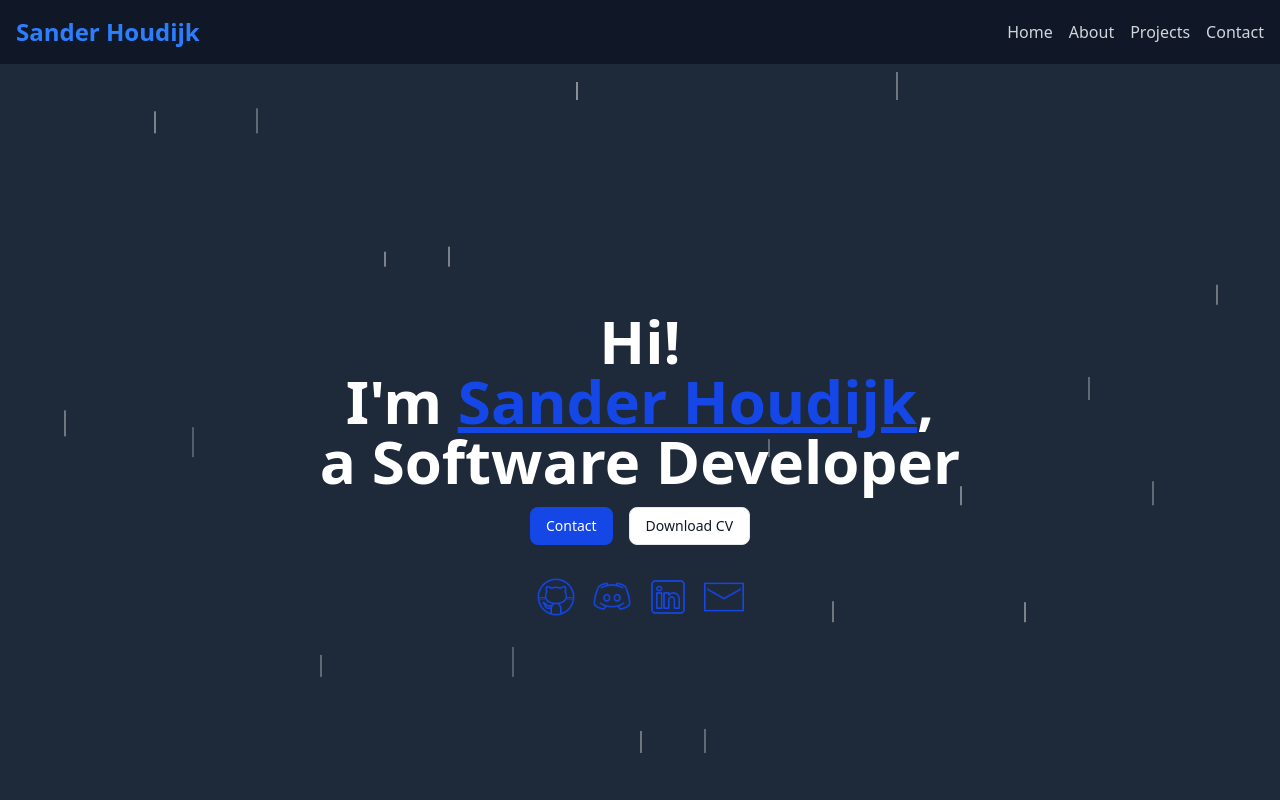
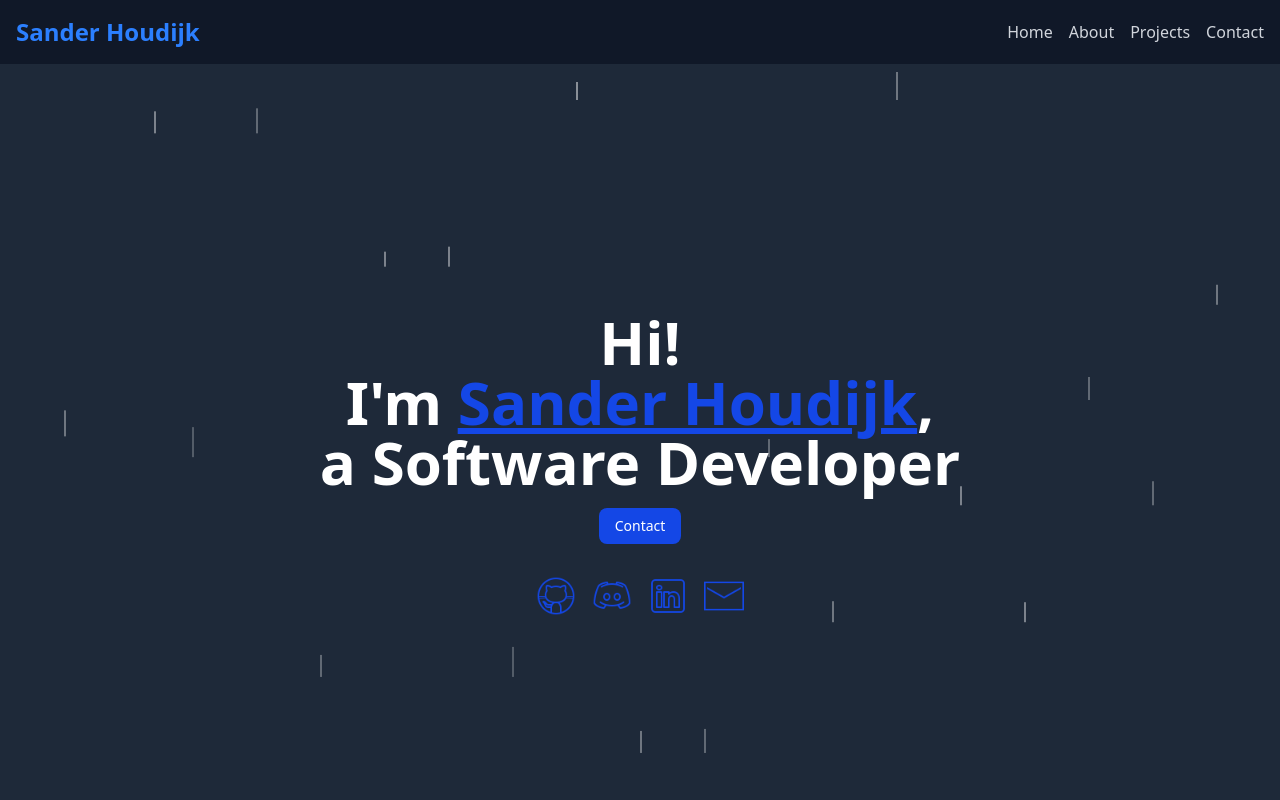
Before and after one commit to sanderhd/Portfolio-V2, a plain HTML site: page index.html in a window 1280 px wide. Shown: the top 800 px of the page. Drawn offline with nearby package versions, Linux system fonts and the light colour scheme.

Commit message:
Remove commented-out Download CV button from index.html

```diff
--- a/index.html
+++ b/index.html
@@ -122,7 +122,7 @@
         <h1 class="text-6xl font-bold text-center mb-4">Hi! <br>I'm <span class="text-blue-700 underline hover:text-blue-800"><a href="https://github.com/sanderhd" target="_blank">Sander Houdijk</a></span>, <br> a Software Developer</h1>
         <div class="flex space-x-4">
             <button type="button" class="text-white bg-blue-700 hover:bg-blue-800 focus:ring-4 focus:ring-blue-300 font-medium rounded-lg text-sm px-4 py-2 dark:bg-blue-600 dark:hover:bg-blue-700 focus:outline-none dark:focus:ring-blue-800" onclick="window.location.href='contact.html'">Contact</button>
-            <button type="button" class="py-2 px-4 text-sm font-medium text-gray-900 focus:outline-none bg-white rounded-lg border border-gray-200 hover:bg-gray-100 hover:text-blue-700 focus:z-10 focus:ring-4 focus:ring-gray-100 dark:focus:ring-gray-700 dark:bg-gray-800 dark:text-gray-400 dark:border-gray-600 dark:hover:text-white dark:hover:bg-gray-700" onclick="downloadCv()">Download CV</button>
+            <!-- <button type="button" class="py-2 px-4 text-sm font-medium text-gray-900 focus:outline-none bg-white rounded-lg border border-gray-200 hover:bg-gray-100 hover:text-blue-700 focus:z-10 focus:ring-4 focus:ring-gray-100 dark:focus:ring-gray-700 dark:bg-gray-800 dark:text-gray-400 dark:border-gray-600 dark:hover:text-white dark:hover:bg-gray-700" onclick="downloadCv()">Download CV</button> -->
         </div>
         <div class="flex center justify-center mt-8 space-x-4">
             <a href="https://github.com/sanderhd" target="_blank"><img src="assets/icons/github.png" class="h-10 w-10"></img></a>
```
